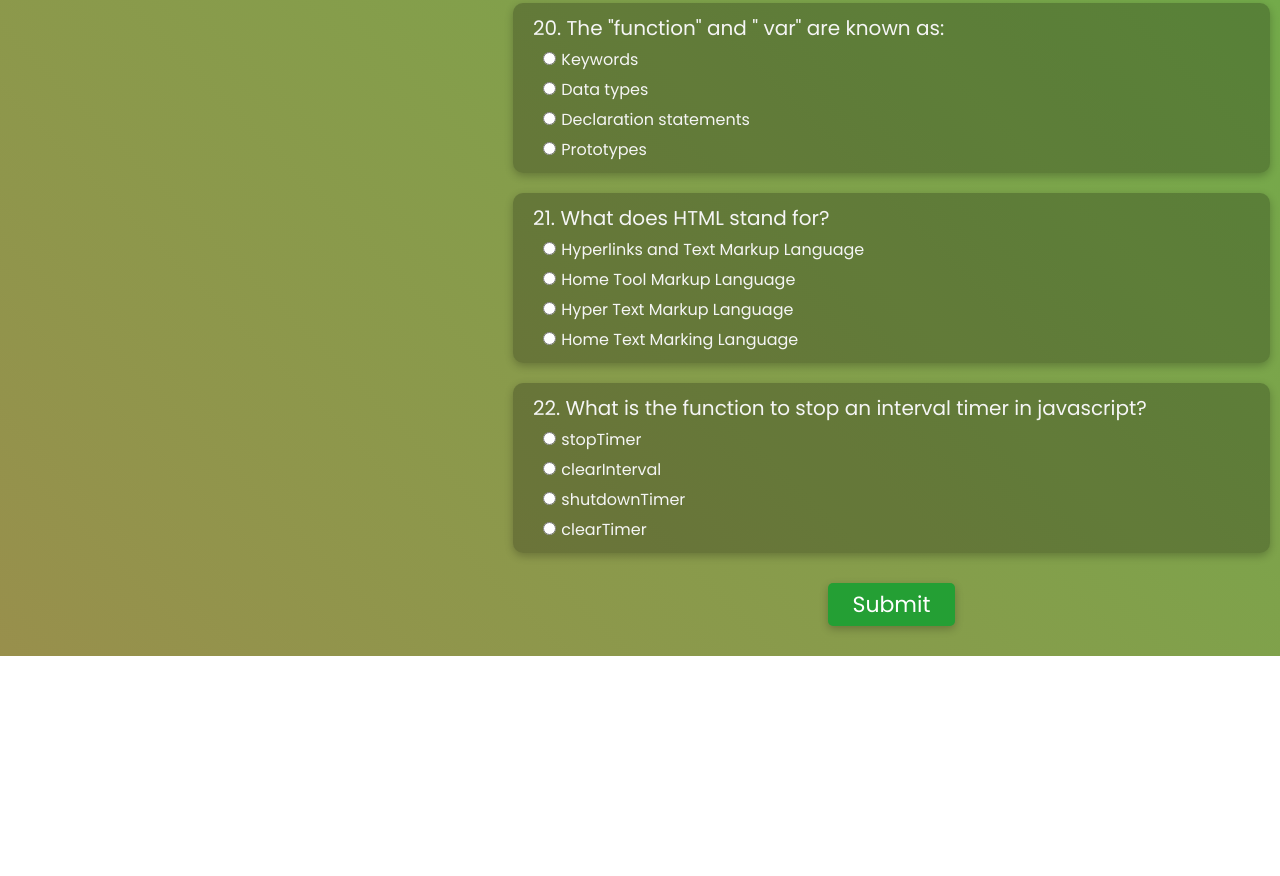
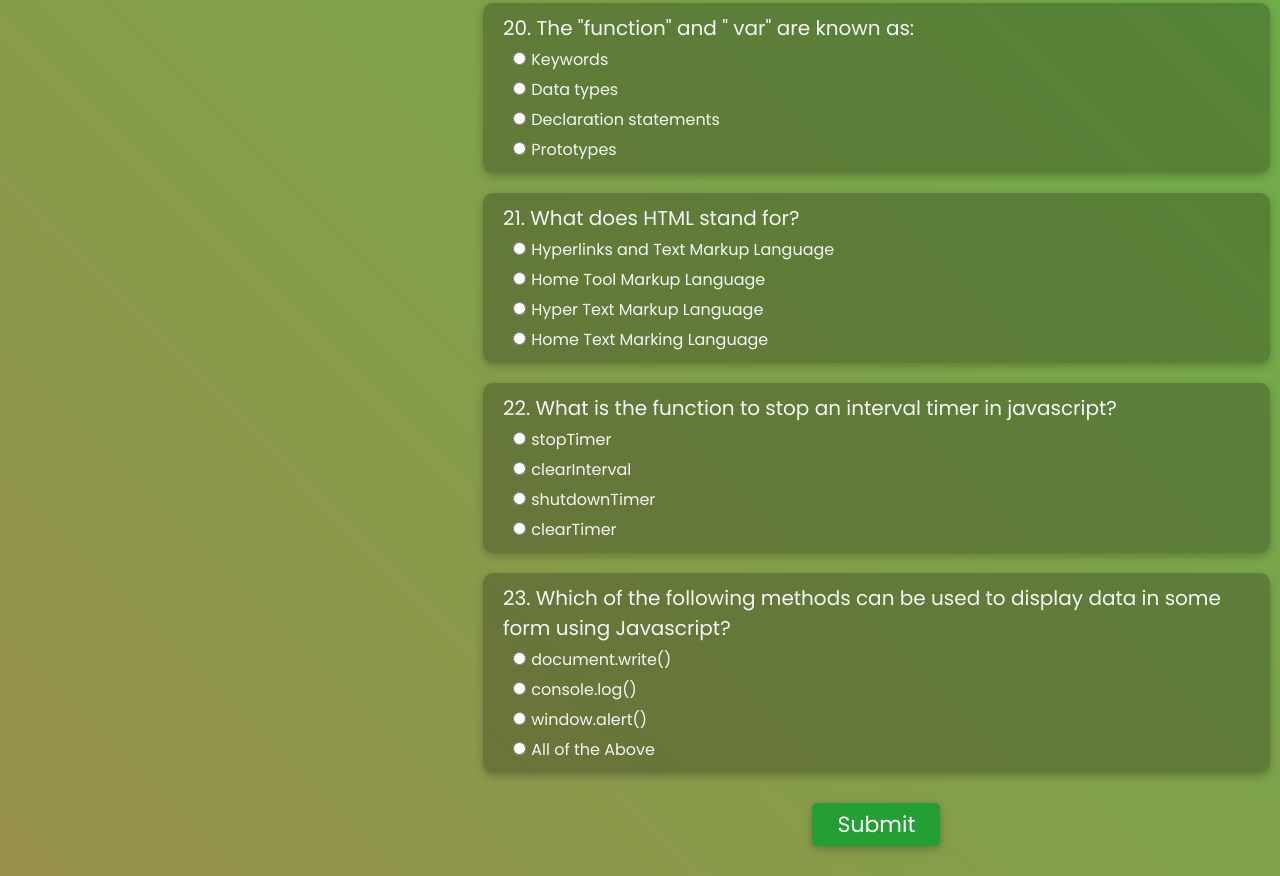
Before and after one commit to Sar-taj107/Tech-Quiz, a plain HTML site: page index.html in a window 1280 px wide. Shown: the part 3837-4713 px from the top of the page. Before the commit the page ends 4493 px from the top, so only its background shows below. Drawn offline with nearby package versions, Linux system fonts and the light colour scheme.

Commit message:
added question no. 23

```diff
--- a/index.html
+++ b/index.html
@@ -17,7 +17,7 @@
             </div>
 
             <form class="quiz-form">
-                <div class="question" >
+                <div class="question">
                     <p>1. Inside which HTML element do we put the JavaScript?</p>
                     <div class="option">
                         <input type="radio" name="q1" id="" value="A">
@@ -46,7 +46,7 @@
                     </div>
                 </div>
 
-                <div class="question" >
+                <div class="question">
                     <p>2. Where is the correct place to insert a Javascript file?</p>
                     <div class="option">
                         <input type="radio" name="q2" id="" value="A">
@@ -94,7 +94,7 @@
                     </div>
                 </div>
 
-                <div class="question" >
+                <div class="question">
                     <p>4. How do you write "Hello World" in an alert box?</p>
                     <div class="option">
                         <input type="radio" name="q4" id="" value="A">
@@ -142,7 +142,7 @@
                     </div>
                 </div>
 
-                <div class="question" >
+                <div class="question">
                     <p>6. What does the "typeof" operator return when used with a function in JavaScript?</p>
                     <div class="option">
                         <input type="radio" name="q6" id="" value="A">
@@ -239,7 +239,7 @@
                     </div>
                 </div>
 
-                <div class="question" >
+                <div class="question">
                     <p>10. Which HTTP status code indicates that a resource is not found on the server?</p>
                     <div class="option">
                         <input type="radio" name="q10" id="" value="A">
@@ -263,7 +263,7 @@
                     </div>
                 </div>
 
-                <div class="question" >
+                <div class="question">
                     <p>11. Javascript is an ________ language?</p>
                     <div class="option">
                         <input type="radio" name="q11" id="" value="A">
@@ -287,7 +287,7 @@
                     </div>
                 </div>
 
-                <div class="question" >
+                <div class="question">
                     <p>12. How can you detect the client's browser name?</p>
                     <div class="option">
                         <input type="radio" name="q12" id="" value="A">
@@ -335,7 +335,7 @@
                     </div>
                 </div>
 
-                <div class="question" >
+                <div class="question">
                     <p>14. What does API stand for?</p>
                     <div class="option">
                         <input type="radio" name="q14" id="" value="A" />
@@ -359,7 +359,7 @@
                     </div>
                 </div>
 
-                <div class="question" >
+                <div class="question">
                     <p>15. Which of the following is not a valid way to declare a variable in JavaScript?</p>
                     <div class="option">
                         <input type="radio" name="q15" id="" value="A">
@@ -383,7 +383,7 @@
                     </div>
                 </div>
 
-                <div class="question" >
+                <div class="question">
                     <p>16. Which of the following are not server-side Javascript objects?</p>
                     <div class="option">
                         <input type="radio" name="q16" id="" value="A">
@@ -407,7 +407,7 @@
                     </div>
                 </div>
 
-                <div class="question" >
+                <div class="question">
                     <p>17. Which keyword is used to declare a function in JavaScript?</p>
                     <div class="option">
                         <input type="radio" name="q17" id="" value="A">
@@ -431,7 +431,7 @@
                     </div>
                 </div>
 
-                <div class="question" >
+                <div class="question">
                     <p>18. Which of the following methods is used to access HTML elements using Javascript?</p>
                     <div class="option">
                         <input type="radio" name="q18" id="" value="A">
@@ -455,7 +455,7 @@
                     </div>
                 </div>
 
-                <div class="question" >
+                <div class="question">
                     <p>19. In JavaScript, what is the purpose of the addEventListener method used for?</p>
                     <div class="option">
                         <input type="radio" name="q19" id="" value="A">
@@ -551,6 +551,34 @@
                     </div>
                 </div>
 
+
+
+                <div class="question">
+                    <p>23.
+                        Which of the following methods can be used to display data in some form using Javascript?</p>
+                    <div class="option">
+                        <input type="radio" name="q23" id="" value="A">
+                        <label for="">document.write()</label>
+                    </div>
+                    <div class="option">
+                        <input type="radio" name="q23" id="" value="B">
+                        <label for="">console.log()</label>
+                    </div>
+                    <div class="option">
+                        <input type="radio" name="q23" id="" value="C">
+                        <label for="">window.alert()</label>
+                    </div>
+                    <div class="option">
+                        <input type="radio" name="q23" id="" value="D">
+                        <label for="">All of the Above</label>
+                    </div>
+
+                    <div class="option" hidden>
+                        <input type="radio" name="q23" id="" value="E" checked>
+                        <label for="">Hidden</label>
+                    </div>
+                </div>
+
                 <div class="result hide">
                     <div class="message" id="message"></div>
                     <p></p>
--- a/script.js
+++ b/script.js
@@ -1,5 +1,5 @@
-const correctAnswer =  ["D", "B", "C", "B", "D", "A", "B", "D", "A", "B", "A", "C", "B", "C", "D", "C", "B", "C", "A", "C", "C","B"];
-const correctOptions = ["D", "B", "C", "B", "D", "A", "B", "D", "A", "B", "A", "C", "B", "C", "D", "C", "B", "C", "A", "C", "C","B"];
+const correctAnswer =  ["D", "B", "C", "B", "D", "A", "B", "D", "A", "B", "A", "C", "B", "C", "D", "C", "B", "C", "A", "C", "C","B","D"];
+const correctOptions = ["D", "B", "C", "B", "D", "A", "B", "D", "A", "B", "A", "C", "B", "C", "D", "C", "B", "C", "A", "C", "C","B","D"];
 
 const form = document.querySelector(".quiz-form");
 const result = document.querySelector(".result");
```
Lines whose indentation alone changed are shown as unchanged.
